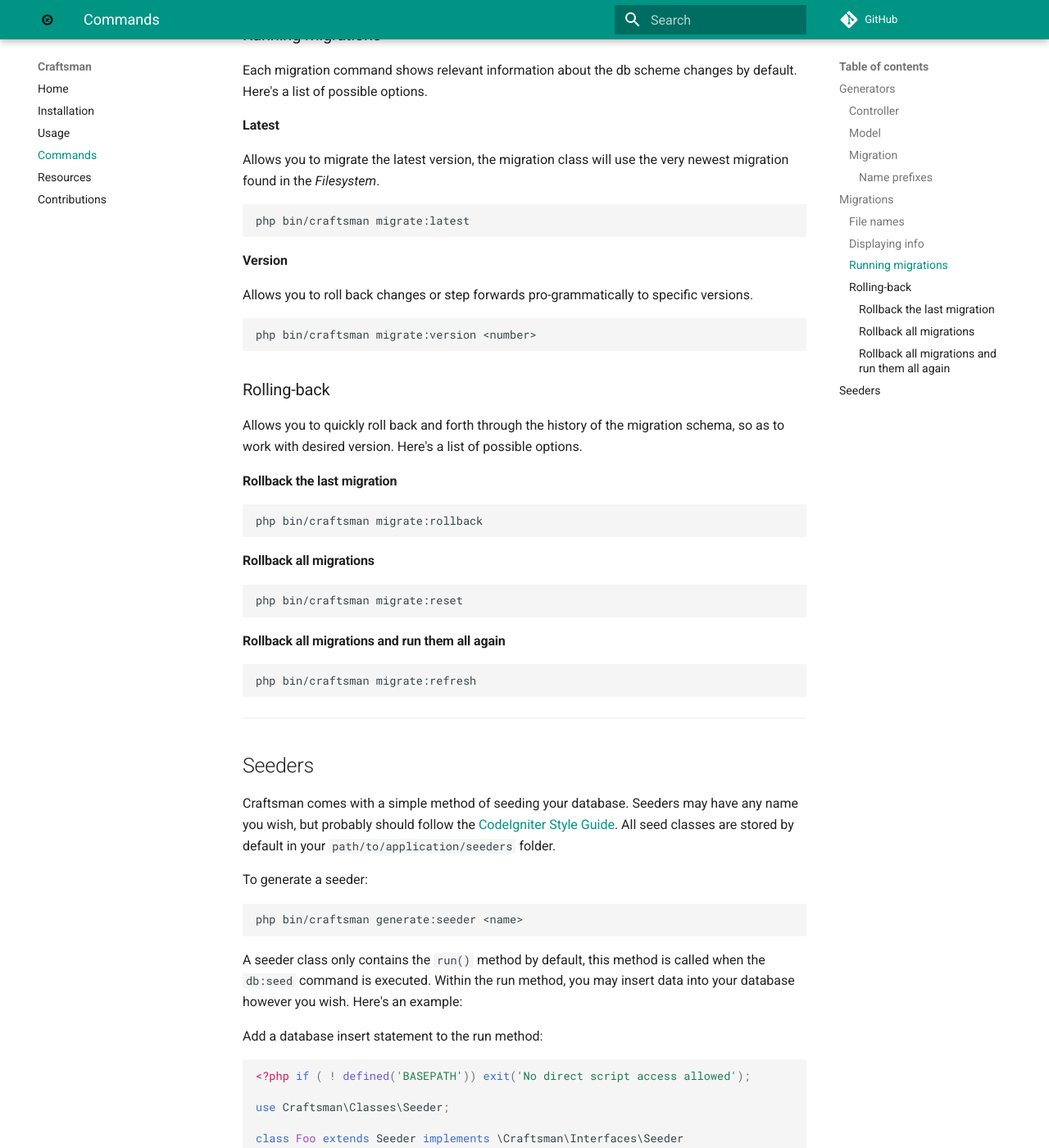
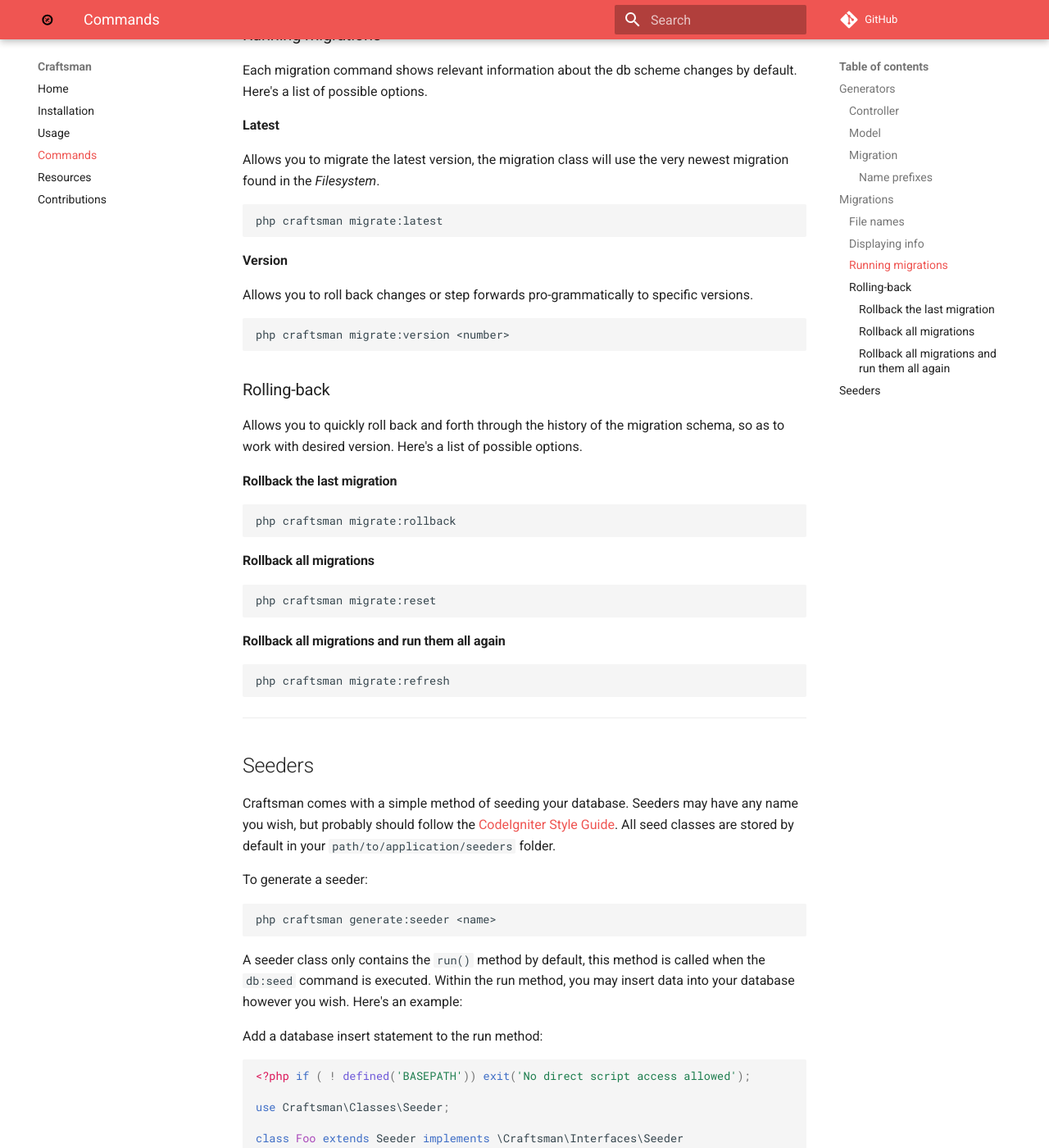
Before and after one commit to CI-Craftsman/Documentation, an MkDocs documentation site: the page built from docs/commands.md, in a window 1280 px wide and 1400 px high, scrolled down 5283 px. Shown: the whole window at 82% size. Built offline with MkDocs 1.6.1 and Material for MkDocs 9.7.7, drawn with Linux system fonts in a browser that asks for light colours; comment, search, counter and statistics services are not loaded; old or Windows-style settings are respelled for this version of MkDocs; some of the changed text lies outside the part shown.

Commit message:
Update docs v4.1.1

```diff
--- a/docs/commands.md
+++ b/docs/commands.md
@@ -4,13 +4,13 @@
 
 <!-- Every Generator Command comes with a `--path` argument to control where the generated file will be placed overwriting the default path.
 
-    php bin/craftsman generate:<command> <args> --path="path/to/new" -->
+    php craftsman generate:<command> <args> --path="path/to/new" -->
 
 ### Controller
 
 Generate a controller
 
-    php bin/craftsman generate:controller <name>
+    php craftsman generate:controller <name>
 
 Output:
 
@@ -93,7 +93,7 @@
 
 Generate a model
 
-    php bin/craftsman generate:model <name>
+    php craftsman generate:model <name>
 
 Output:
 
@@ -118,7 +118,7 @@
 
 Generate a migration
 
-    php bin/craftsman generate:migration <name>
+    php craftsman generate:migration <name>
 
 Regardless of which style you choose to use, the generator command will prefix your files with the migration number. For example:
 
@@ -129,7 +129,7 @@
 
 Use the prefix `create_` or `modify_` if you want to create a migration with the appropriate `add_column` and `update_column` statements. Here's an example:
 
-    php bin/craftsman generate:migration create_users firstname:varchar lastname:varchar email:varchar active:smallint
+    php craftsman generate:migration create_users firstname:varchar lastname:varchar email:varchar active:smallint
 
 Output:
 
@@ -217,7 +217,7 @@
 
 You can display the current migration status with the command:
 
-	php bin/craftsman migrate:check
+	php craftsman migrate:check
 
 Output:
 
@@ -247,13 +247,13 @@
 
 Allows you to migrate the latest version, the migration class will use the very newest migration found in the *Filesystem*.
 
-	php bin/craftsman migrate:latest
+	php craftsman migrate:latest
 
 **Version**
 
 Allows you to roll back changes or step forwards pro-grammatically to specific versions.
 
-	php bin/craftsman migrate:version <number>
+	php craftsman migrate:version <number>
 
 ### Rolling-back
 
@@ -261,15 +261,15 @@
 
 #### Rollback the last migration
 
-	php bin/craftsman migrate:rollback
+	php craftsman migrate:rollback
 
 #### Rollback all migrations
 
-	php bin/craftsman migrate:reset
+	php craftsman migrate:reset
 
 #### Rollback all migrations and run them all again
 
-	php bin/craftsman migrate:refresh
+	php craftsman migrate:refresh
 
 ---
 
@@ -279,7 +279,7 @@
 
 To generate a seeder:
 
-    php bin/craftsman generate:seeder <name>
+    php craftsman generate:seeder <name>
 
 A seeder class only contains the `run()` method by default, this method is called when the `db:seed` command is executed. Within the run method, you may insert data into your database however you wish. Here's an example:
 
@@ -312,7 +312,7 @@
 
 One you have written your seeder class, you may use the command:
 
-    php bin/craftsman db:seed <name>
+    php craftsman db:seed <name>
 
 Check the [Query Builder Class](https://codeigniter.com/user_guide/query_builder.html) to manually insert data.
 
--- a/mkdocs.yml
+++ b/mkdocs.yml
@@ -25,8 +25,8 @@
     github: davidsosavaldes
     twitter: itsdsv
   palette:
-    primary: 'teal'
-    accent: 'teal'
+    primary: 'red'
+    accent: 'cyan'
   font:
     text: 'Roboto'
     code: 'Roboto Mono'
```
Also changed, not shown: docs/extra.md (+2 -2 lines), docs/installation.md (+1 -1 lines), 1 other file.
